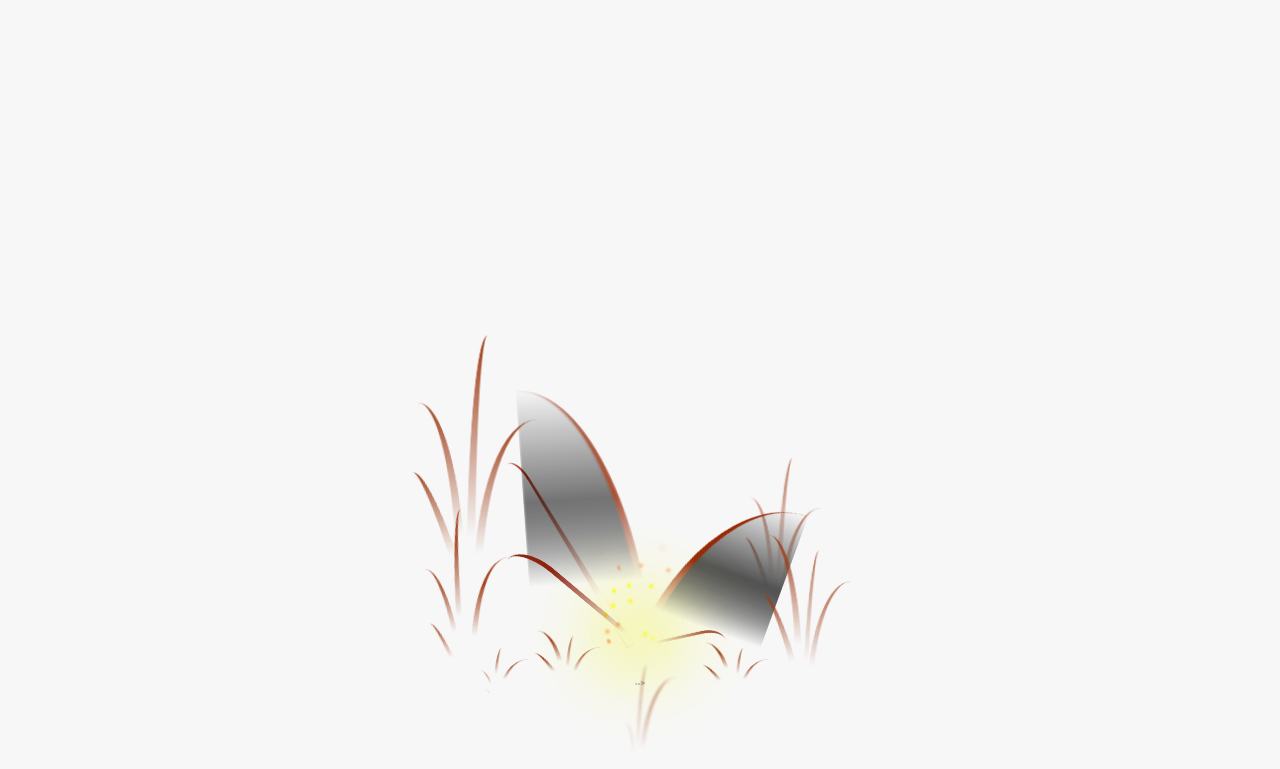
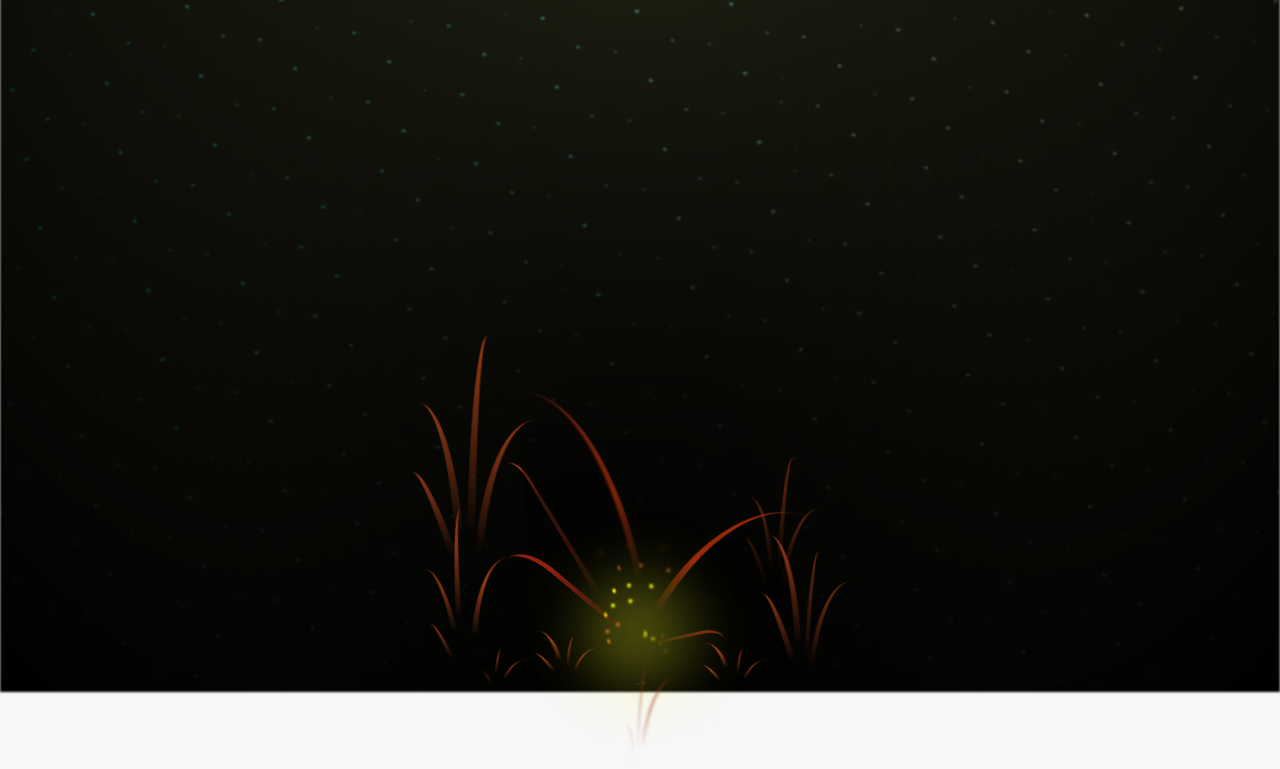
Before and after one commit to Ben-JT/error, a plain HTML site: page flower.html in a window 1280 px wide. Shown: the part 108-877 px from the top of the page. Drawn offline with Linux system fonts and the light colour scheme.

Commit message:
actuliza

```diff
--- a/css/main.css
+++ b/css/main.css
@@ -18,10 +18,6 @@ body {
   background-color: var(--dark-color);
   overflow: hidden;
   perspective: 1000px;
-  background-image: url('/img/luz.png');
-  background-size: cover;
-  background-position: center;
-  background-repeat: no-repeat;
 }
 
 #lyrics {
@@ -72,6 +68,45 @@ body {
   transform: translateX(-50%);
   width: 100%;
   height: 100%;
+  filter: blur(0.1vmin);
+  background-image: radial-gradient(
+      ellipse at top,
+      transparent 0%,
+      var(--dark-color)
+    ),
+    radial-gradient(
+      ellipse at bottom,
+      var(--dark-color),
+      rgba(235, 255, 145, 0.2)
+    ),
+    repeating-linear-gradient(
+      220deg,
+      rgb(0, 0, 0) 0px,
+      rgb(0, 0, 0) 19px,
+      transparent 19px,
+      transparent 22px
+    ),
+    repeating-linear-gradient(
+      189deg,
+      rgb(0, 0, 0) 0px,
+      rgb(0, 0, 0) 19px,
+      transparent 19px,
+      transparent 22px
+    ),
+    repeating-linear-gradient(
+      148deg,
+      rgb(0, 0, 0) 0px,
+      rgb(0, 0, 0) 19px,
+      transparent 19px,
+      transparent 22px
+    ),
+    linear-gradient(90deg, rgb(0, 255, 250), rgb(240, 240, 240));
+    width: 100%;
+    height: 100vh; /* Hace que el fondo ocupe toda la altura de la ventana */
+    /* background-image: url('/img/luz.png');
+    background-size: cover;
+    background-position: center; /
+    background-repeat: no-repeat;  */
 }
 
 .flowers {
```
